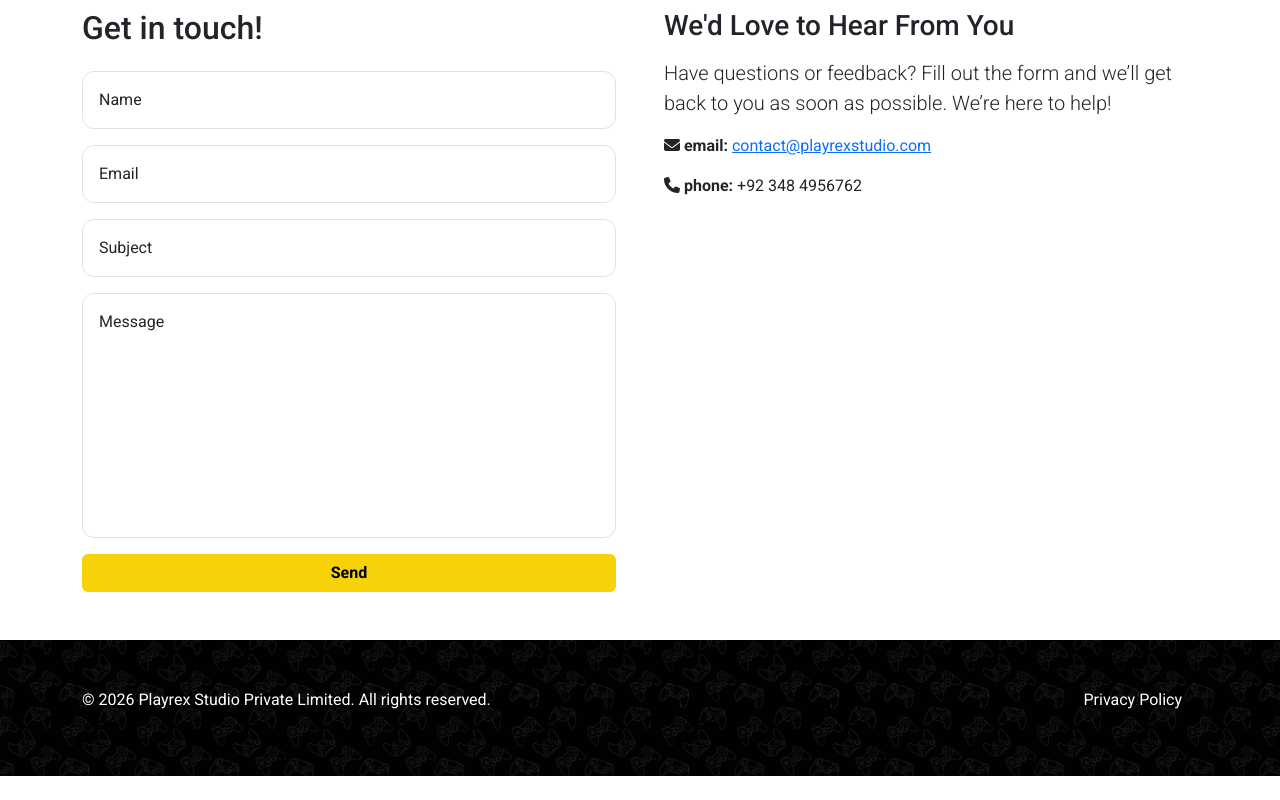
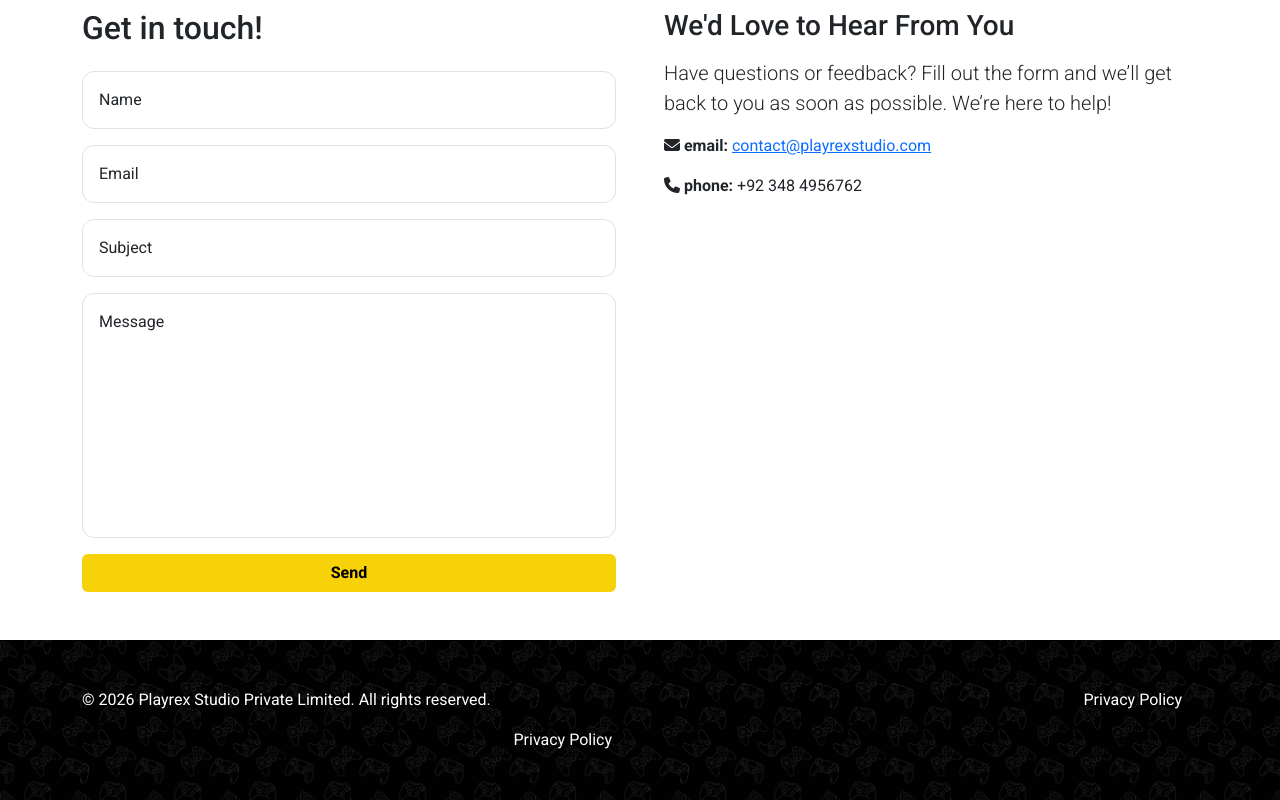
Before and after one commit to malikalimushtaq96/playrexstudio, a plain HTML site: page index.html in a window 1280 px wide. Shown: the part 1089-1889 px from the top of the page. Before the commit the page ends 1865 px from the top, so only its background shows below. Drawn offline with nearby package versions, Linux system fonts and the light colour scheme.

```diff
--- a/index.html
+++ b/index.html
@@ -341,6 +341,9 @@
                 <div class="col-md-6 text-md-end">
                     <a href="privacy-policy.html" class="text-white me-3">Privacy Policy</a>
                 </div>
+                <div class="col-md-6 text-md-end">
+                    <a href="privacy-policy.html" class="text-white me-3">Privacy Policy</a>
+                </div>
             </div>
         </div>
     </footer>
```
